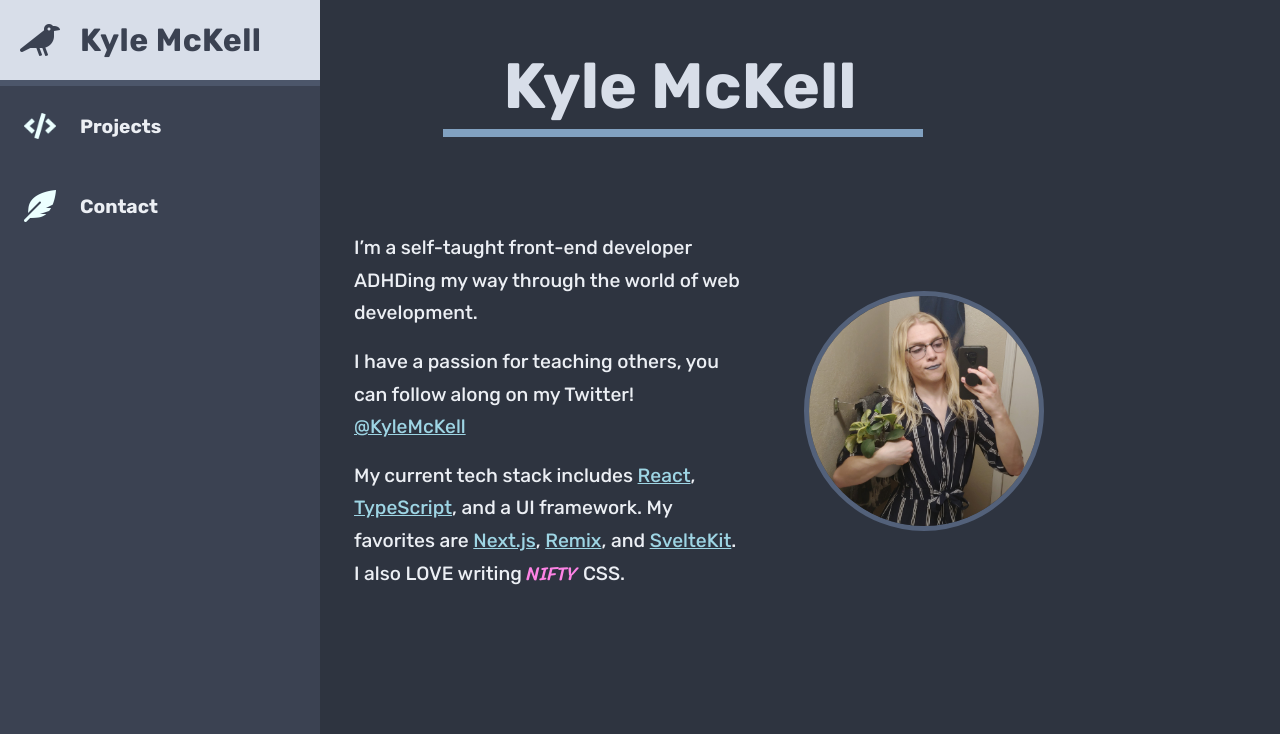
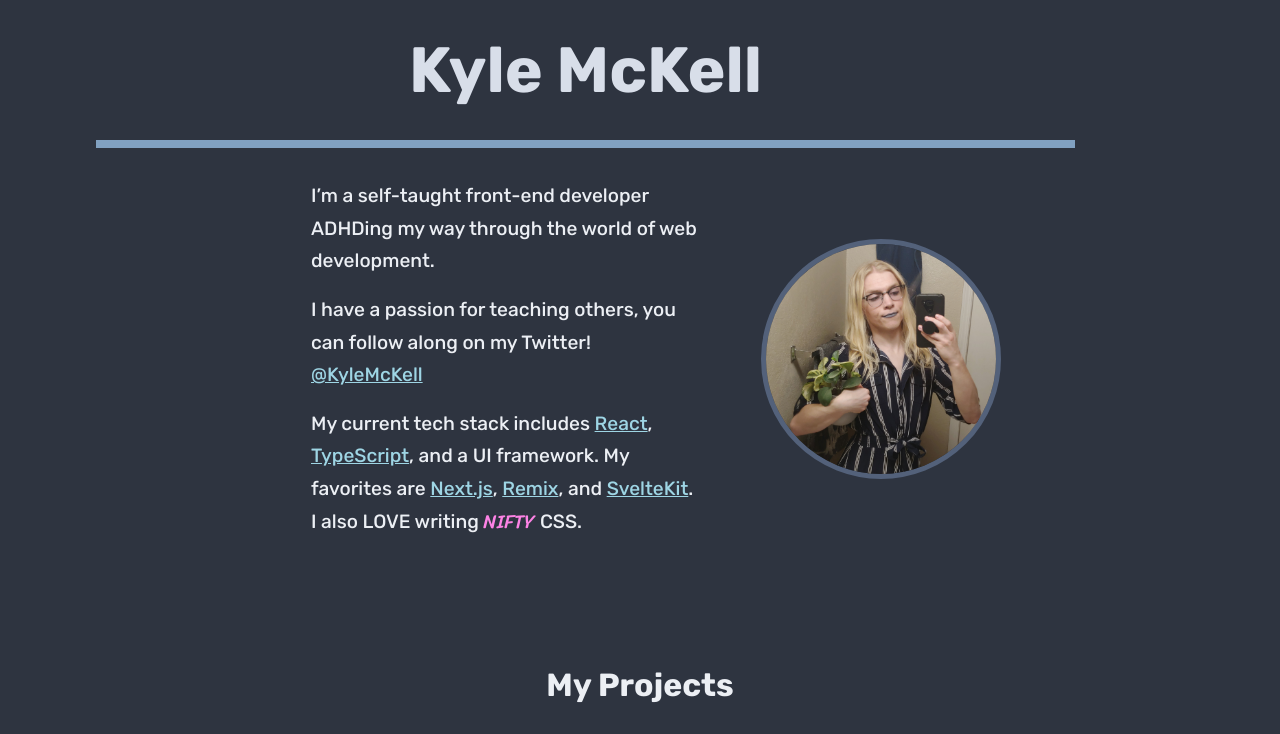
Before and after one commit to KyleMcKell/Portfolio, a React (Create React App) app: page / in a window 1280 px wide. Shown: the top 734 px of the page. Built offline with nearby package versions, Linux system fonts and the light colour scheme.

Commit message:
this is a whole lot of undoing

```diff
--- a/public/index.html
+++ b/public/index.html
@@ -14,7 +14,7 @@
     <title>Kyle McKell</title>
   </head>
   <body>
+    <div id="root"></div>
     <noscript>You need to enable JavaScript to run this app.</noscript>
-    <div id="root"></div>
   </body>
 </html>
--- a/src/App.tsx
+++ b/src/components/App.tsx
@@ -1,5 +1,4 @@
-import React, { useState } from 'react';
-import { Navbar } from 'components/Navbar';
+import React from 'react';
 import { Body } from 'components/Body';
 import { Header } from 'components/Header';
 import { createGlobalStyle } from 'styled-components';
@@ -39,39 +38,18 @@ const GlobalStyle = createGlobalStyle`
 body {
 	padding: 0;
 	margin: 0;
-	background-size: 400% 400%;
-
-	/* background-image: linear-gradient(
-		-45deg,
-		var(--nord3),
-		var(--nord1)
-	);
-	animation: gradient 30s ease infinite */
 	background: var(--nord0);
-}
-
-@keyframes gradient {
-	0% {
-		background-position: 0%
-	}
-	50% {
-		background-position: 100%
-	}
-	100% {
-		background-position: 0%
-	}
+	display: flex;
+	justify-content: center;
 }
 `;
 
 const App: React.FC = () => {
-  const [content, setContent] = useState('about');
-
   return (
     <>
       <GlobalStyle />
-      <Navbar setContent={setContent} />
       <Header />
-      <Body content={content} />
+      <Body />
     </>
   );
 };
--- a/src/components/Body.tsx
+++ b/src/components/Body.tsx
@@ -1,20 +1,28 @@
-import React from 'react';
 import styled from 'styled-components';
-import ContentContainer from 'components/ContentContainer';
+import { About } from 'components/About';
+import { Projects } from 'components/Projects';
+import { Contact } from './Contact';
 
-interface Props {
-  content: string;
-}
+export const Body = () => {
+  return (
+    <Main>
+      <About />
+      <Projects />
+      <Contact />
+    </Main>
+  );
+};
 
-const StyledMain = styled.main`
+const Main = styled.main`
   color: var(--nord6);
   font-weight: bold;
   display: flex;
   flex-direction: column;
   align-items: center;
+  justify-content: center;
   padding: 1rem;
   margin: 1rem;
-  margin-left: calc(5rem + 6px + 1rem);
+  gap: 8rem;
 
   @media (max-width: 1000px) {
     margin-left: revert;
@@ -22,13 +30,3 @@ const StyledMain = styled.main`
     align-items: center;
   }
 `;
-
-export const Body = (props: Props) => {
-  return (
-    <>
-      <StyledMain>
-        <ContentContainer content={props.content} />
-      </StyledMain>
-    </>
-  );
-};
--- a/src/components/Contact.tsx
+++ b/src/components/Contact.tsx
@@ -26,8 +26,8 @@ export const Contact = (props: Props) => {
   };
 
   return (
-    <StyledForm action="submit" onSubmit={sendEmail}>
-      <H2Text>Contact Me!</H2Text>
+    <Wrapper action="submit" onSubmit={sendEmail}>
+      <Heading>Contact Me!</Heading>
       <div>
         <ContactInfoDiv>
           <LabelInputDiv>
@@ -53,24 +53,23 @@ export const Contact = (props: Props) => {
           Send
         </SubmitButton>
       </div>
-    </StyledForm>
+    </Wrapper>
   );
 };
 
-const StyledForm = styled.form`
+const Wrapper = styled.form`
   display: flex;
-  gap: 1rem;
+  gap: 2rem;
   flex-direction: column;
   align-items: center;
   justify-content: center;
-  margin-bottom: 1rem;
+  width: 100%;
 `;
 
-const H2Text = styled.h2`
+const Heading = styled.h2`
   color: var(--nord6);
   text-align: center;
-  margin: 1.5rem 3rem;
-  font-size: 1.5rem;
+  font-size: 2rem;
 `;
 
 const ContactInfoDiv = styled.div`
--- a/src/components/ContentContainer.tsx
+++ /dev/null
@@ -1,36 +0,0 @@
-import styled from 'styled-components';
-import React from 'react';
-import { About } from 'components/About';
-import { Projects } from 'components/Projects';
-import { Contact } from './Contact';
-
-interface Props {
-  content: string;
-}
-
-export const ContentContainer: React.FC<Props> = (props: Props) => {
-  const shownContent = () => {
-    switch (props.content) {
-      case 'about':
-        return <About />;
-      case 'contact':
-        return <Contact />;
-      case 'projects':
-        return <Projects />;
-      default:
-        return <About />;
-    }
-  };
-
-  return <ContentWrapper>{shownContent()}</ContentWrapper>;
-};
-
-const ContentWrapper = styled.div`
-  @media (max-width: 1000px) {
-    width: 80%;
-    padding: 0rem;
-    padding-bottom: 1rem;
-  }
-`;
-
-export default ContentContainer;
--- a/src/components/Header.tsx
+++ b/src/components/Header.tsx
@@ -5,58 +5,24 @@ interface Props {}
 
 export const Header = (props: Props) => {
   return (
-    <StyledHeader>
-      <NameContainer>
-        <H1Name>Kyle McKell</H1Name>
-      </NameContainer>
-      <HeaderSeparator />
-    </StyledHeader>
+    <Wrapper>
+      <Name>Kyle McKell</Name>
+    </Wrapper>
   );
 };
 
-const StyledHeader = styled.header`
-  height: 200px;
-  width: auto;
+const Wrapper = styled.header`
+  padding: 2rem;
+  width: 90%;
   display: flex;
   flex-direction: column;
   align-items: center;
   justify-content: center;
-  margin-left: calc(5rem + 6px);
-
-  @media (max-width: 1000px) {
-    margin-left: revert;
-  }
+  border-bottom: 8px solid var(--nord9);
 `;
 
-const NameContainer = styled.div`
-  display: flex;
-  flex-direction: row;
-`;
-
-const H1Name = styled.h1`
+const Name = styled.h1`
   font-size: 4rem;
   font-weight: bold;
   color: var(--nord4);
-  margin-bottom: 5px;
-  margin-top: 0px;
-  text-align: center;
-  white-space: nowrap;
-  overflow: hidden;
-  border-right: 6px solid transparent;
-
-  @media (max-width: 1000px) {
-    font-size: 3rem;
-  }
 `;
-
-const HeaderSeparator = styled.div`
-  background-color: var(--nord9);
-  height: 0.5rem;
-  width: 30rem;
-  margin-top: 0;
-  margin-bottom: 1rem;
-
-  @media (max-width: 1000px) {
-    width: 80%;
-  }
-`;
--- a/src/components/Navbar.tsx
+++ /dev/null
@@ -1,200 +0,0 @@
-import React from 'react';
-import styled from 'styled-components';
-import crow from 'images/nav-icons/crow.png';
-import feather from 'images/nav-icons/feather.png';
-import code from 'images/nav-icons/code.png';
-import github from 'images/nav-icons/github.png';
-
-interface Props {
-  setContent: React.Dispatch<React.SetStateAction<string>>;
-}
-
-interface navbarElement {
-  img: string;
-  text: string;
-  src: string;
-}
-
-const navbarElements: navbarElement[] = [
-  {
-    img: crow,
-    text: 'Kyle McKell',
-    src: '',
-  },
-  {
-    img: code,
-    text: 'Projects',
-    src: 'projects',
-  },
-  {
-    img: feather,
-    text: 'Contact',
-    src: 'contact',
-  },
-  {
-    img: github,
-    text: 'My GitHub',
-    src: 'https://github.com/kylemckell',
-  },
-];
-
-export const Navbar = (props: Props) => {
-  const handleClick = (src: string) => {
-    if (src.split('/').length === 1) {
-      props.setContent(src);
-    } else {
-      return window.open(`${src}`, '_self');
-    }
-  };
-
-  return (
-    <NavBar>
-      <NavBarNav>
-        {navbarElements.map((element) => {
-          return (
-            <NavListElement key={`${element.text}element`}>
-              <NavLink onClick={() => handleClick(element.src)}>
-                <NavListImg src={`${element.img}`} alt={`${element.text}`} />
-                <NavListText>{element.text}</NavListText>
-              </NavLink>
-            </NavListElement>
-          );
-        })}
-      </NavBarNav>
-    </NavBar>
-  );
-};
-
-const NavBar = styled.nav`
-  background: var(--nord1);
-  z-index: 100;
-
-  @media (min-width: 1000px) {
-    width: 5rem;
-    height: 100vh;
-    position: fixed;
-    transition: width 200ms ease-out;
-
-    :hover {
-      width: 20rem;
-    }
-
-    :hover span {
-      display: inline;
-    }
-  }
-`;
-
-const NavBarNav = styled.ul`
-  display: flex;
-  list-style: none;
-  padding: 0;
-  margin: 0;
-  height: 100%;
-  align-items: center;
-  flex-direction: column;
-
-  @media (max-width: 1000px) {
-    flex-direction: row;
-    justify-content: center;
-  }
-`;
-
-const NavLink = styled.a`
-  display: flex;
-  align-items: center;
-  color: var(--nord6);
-  text-decoration: none;
-  height: 5rem;
-  transition: color 300ms linear;
-  justify-content: left;
-
-  :hover {
-    color: var(--nord1);
-    cursor: pointer;
-  }
-
-  :hover img {
-    filter: none;
-  }
-
-  @media (max-width: 1000px) {
-    justify-content: center;
-  }
-`;
-
-const NavListText = styled.span`
-  display: none;
-`;
-
-const NavListElement = styled.li`
-  width: 100%;
-  font-weight: bold;
-  font-size: 1.2rem;
-  transition: background-color 300ms linear;
-  overflow: hidden;
-
-  white-space: nowrap;
-
-  :first-child {
-    border-bottom: 6px var(--nord3) solid;
-    font-size: 2rem;
-    text-align: center;
-    letter-spacing: 0.02ch;
-    width: 100%;
-    /* border-bottom: revert; */
-  }
-
-  :first-child img {
-    margin: 0 1.25rem;
-    min-width: 2.5rem;
-    max-width: 2.5rem;
-  }
-
-  :last-child {
-    margin-top: auto;
-  }
-
-  :hover {
-    background-color: var(--nord4);
-  }
-
-  @media (max-width: 1000px) {
-    height: 100%;
-    text-align: center;
-    font-size: 0.8rem;
-
-    :hover img {
-      display: none;
-    }
-
-    :hover span {
-      display: inline;
-      text-align: center;
-    }
-
-    white-space: nowrap;
-
-    :first-child {
-      border-bottom: revert;
-      font-size: revert;
-    }
-
-    :first-child img {
-      margin: revert;
-      min-width: revert;
-    }
-
-    :last-child {
-      margin-top: revert;
-    }
-  }
-`;
-
-const NavListImg = styled.img`
-  min-width: 2rem;
-  margin: 1.5rem;
-  max-width: 2rem;
-  filter: brightness(4);
-  transition: filter 200ms linear;
-`;
--- a/src/components/ProjectBox.tsx
+++ b/src/components/ProjectBox.tsx
@@ -20,12 +20,13 @@ export const ProjectBox: React.FC<Props> = ({ project }) => {
 };
 
 const ProjectContainer = styled.div`
-  width: 15rem;
   display: flex;
   flex-direction: column;
   align-items: center;
   justify-content: center;
   gap: 1rem;
+  height: 100%;
+  max-width: 20rem;
 
   :hover {
     cursor: pointer;
@@ -37,4 +38,5 @@ const ProjectImg = styled.img`
   border: 6px solid var(--nord3point5);
   object-fit: cover;
   border-radius: 8px;
+  aspect-ratio: 1/1;
 `;
--- a/src/components/Projects.tsx
+++ b/src/components/Projects.tsx
@@ -37,19 +37,30 @@ const projects: Project[] = [
 
 export const Projects = (props: Props) => {
   return (
-    <>
-      <H2Text>My Projects</H2Text>
-      <ProjectContainer>
+    <Wrapper>
+      <Heading>My Projects</Heading>
+      <ProjectsWrapper>
         {projects.map((project) => {
           return <ProjectBox project={project} key={project.name} />;
         })}
-      </ProjectContainer>
-    </>
+      </ProjectsWrapper>
+    </Wrapper>
   );
 };
 
-const ProjectContainer = styled.div`
-  padding: 1rem;
+const Wrapper = styled.section`
+  display: flex;
+  flex-direction: column;
+  gap: 2rem;
+`;
+
+const Heading = styled.h2`
+  color: var(--nord6);
+  text-align: center;
+  font-size: 2rem;
+`;
+
+const ProjectsWrapper = styled.div`
   width: fit-content;
   height: 100%;
   display: flex;
@@ -59,11 +70,3 @@ const ProjectContainer = styled.div`
   gap: clamp(8px, 8px + 10vw, 32px);
   flex-wrap: wrap;
 `;
-
-const H2Text = styled.h2`
-  color: var(--nord6);
-  text-align: center;
-  margin: 1.5rem 3rem;
-  font-size: 1.5rem;
-  padding-top: 1rem;
-`;
```
Also changed, not shown: src/index.tsx (+7 -7 lines).
